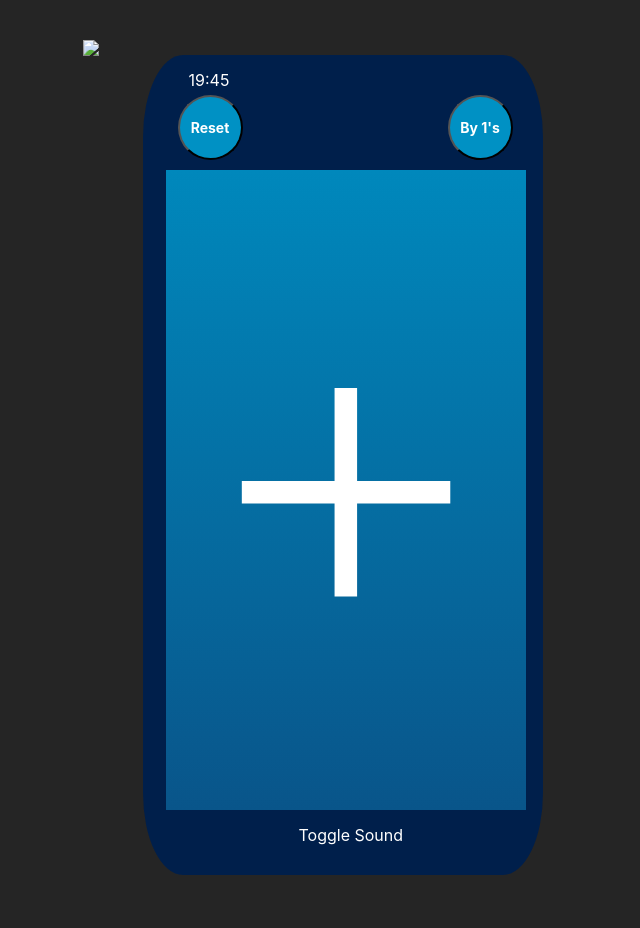
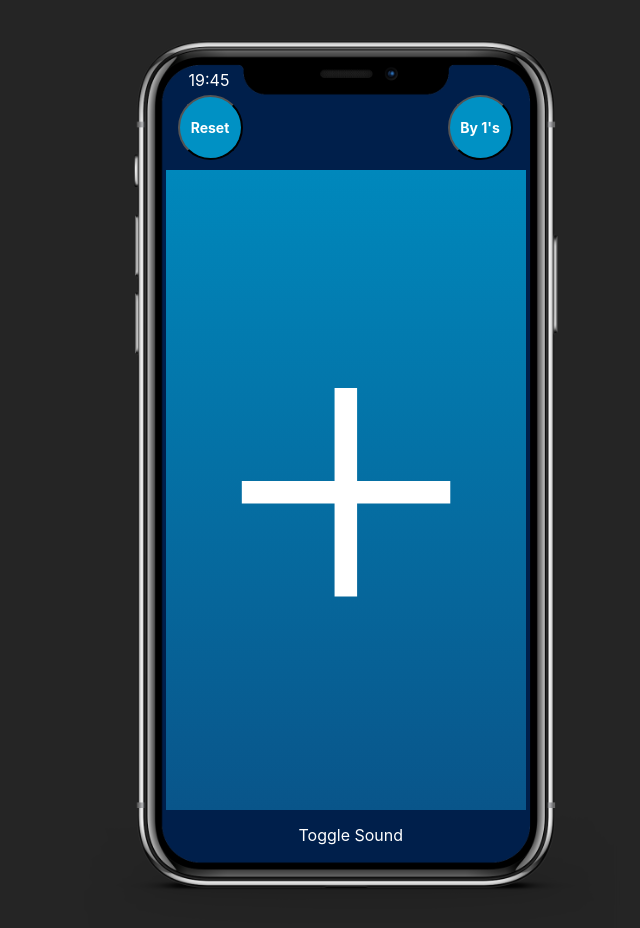
Before and after one commit to Wlkn/Javascript-CounterApp, a plain HTML site: page index.html in a window 1280 px wide. Shown: the top 928 px of the page, without its empty margins (289-929 px from the left). Before the commit the page ends 875 px from the top, so only its background shows below. Drawn offline with Linux system fonts and the light colour scheme; the site is published under a folder, as on GitHub Pages, so addresses that start at the root find nothing; a web font is replaced by a local one.

Commit message:
Update index.html

```diff
--- a/index.html
+++ b/index.html
@@ -11,7 +11,7 @@
     <body>
         <div id="container">
             <div id="iphone11">
-                <img id="iphone11pic" src="/Pictures/iphone11.png" />
+                <img id="iphone11pic" src="./Pictures/iphone11.png" />
                 <div id="iphone-bg"></div>
                 <div id="clickable-section">
                     <div id="grad"></div>
```
